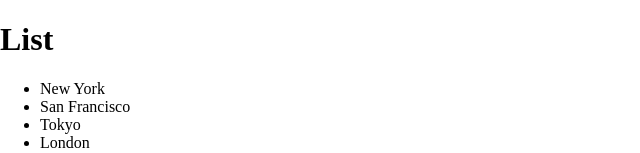
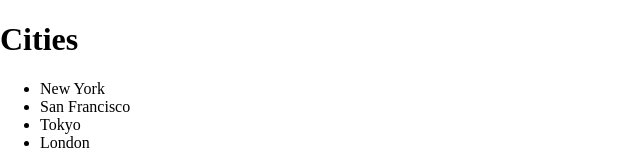
Before and after one commit to kboul/react-18, a React (Vite) app: page / in a window 1280 px wide. Shown: the top 153 px of the page, without its empty margins (0-640 px from the left). Built offline with nearby package versions, Linux system fonts and the light colour scheme.

Commit message:
Passing data via props

```diff
--- a/src/App.tsx
+++ b/src/App.tsx
@@ -1,5 +1,10 @@
 import { ListGroup } from "./components";
 
 export default function App() {
-  return <ListGroup />;
+  return (
+    <ListGroup
+      heading="Cities"
+      items={["New York", "San Francisco", "Tokyo", "London", "Paris"]}
+    />
+  );
 }
--- a/src/components/ListGroup.tsx
+++ b/src/components/ListGroup.tsx
@@ -1,8 +1,11 @@
 import { useState } from "react";
 
-const items = ["New York", "San Francisco", "Tokyo", "London", "Paris"];
+interface ListGroupProps {
+  heading: string;
+  items: string[];
+}
 
-export default function ListGroup() {
+export default function ListGroup({ heading, items }: ListGroupProps) {
   const [selectedIndex, setSelectedIndex] = useState<number | null>();
 
   const message = items.length === 0 && <p>No item found</p>;
@@ -11,7 +14,7 @@ export default function ListGroup() {
 
   return (
     <>
-      <h1>List</h1>
+      <h1>{heading}</h1>
       {message}
       <ul>
         {items.map((item, index) => (
```
